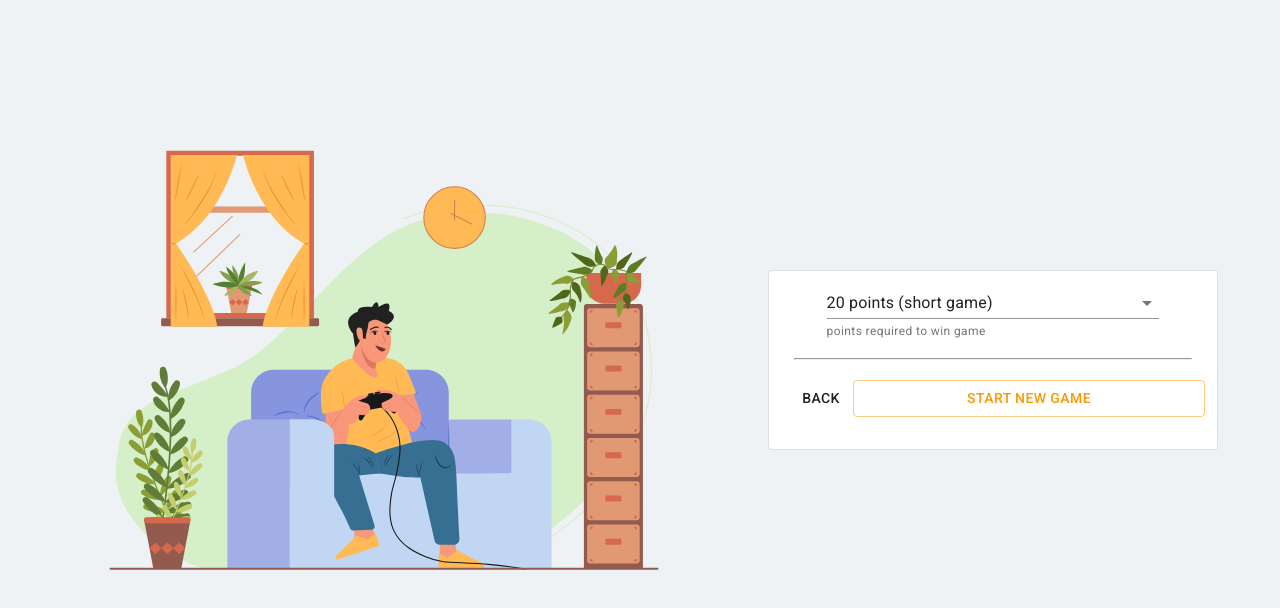
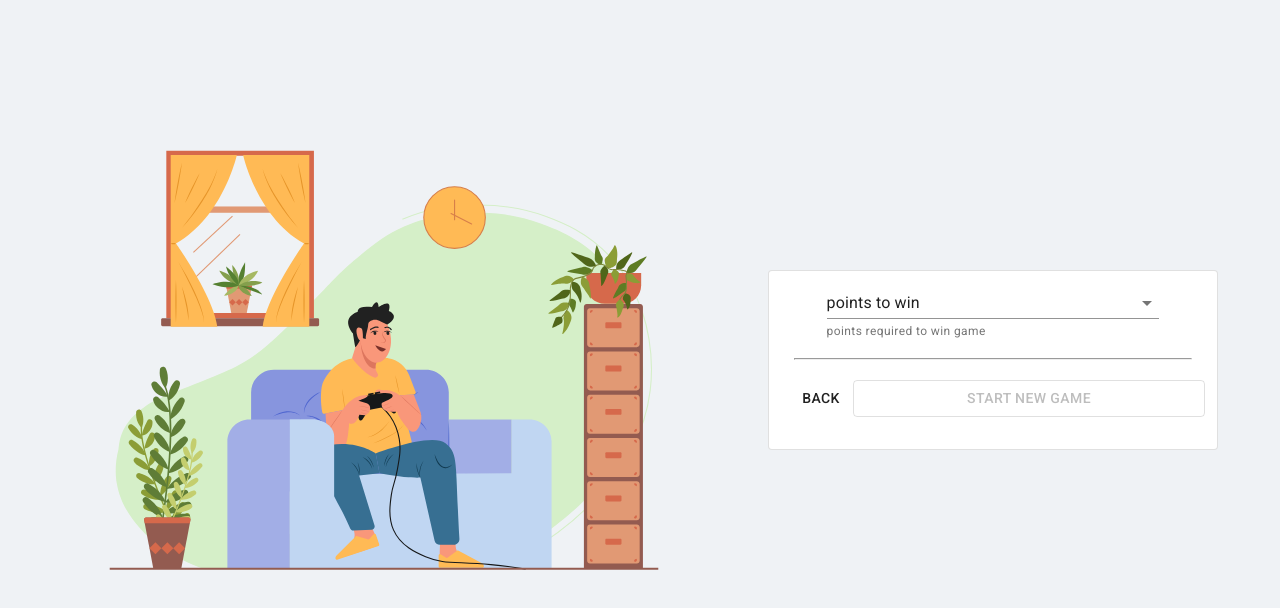
Before and after one commit to allister-grange/pontificate-client, a React (Create React App) app: page / in a window 1280 px wide. Both pictures are taken after a click on the button "START NEW GAME". Shown: the top 608 px of the page. Built offline with nearby package versions, Linux system fonts and the light colour scheme.

Commit message:
Cleaning up the points to win input

```diff
--- a/src/components/StartNewGameSelection.tsx
+++ b/src/components/StartNewGameSelection.tsx
@@ -21,12 +21,13 @@ const StartNewGameSelection = ({
   setShowingStartGameOptions,
 }: StartNewGameSelectionProps): JSX.Element => {
   const history = useHistory();
-  const [pointsToWin, setPointsToWin] = useState(20);
+  const [pointsToWin, setPointsToWin] = useState(-1);
+  const invalidPoints = pointsToWin < 0;
 
   const onSubmit = (event: React.FormEvent<HTMLFormElement>) => {
     event.preventDefault();
 
-    if (pointsToWin <= 0) {
+    if (pointsToWin < 0) {
       return;
     }
 
@@ -56,7 +57,8 @@ const StartNewGameSelection = ({
                 id: "round-pick-simple",
               }}
             >
-              <option value={10}>20 points (short game)</option>
+              <option value={-1}>points to win</option>
+              <option value={20}>20 points (short game)</option>
               <option value={40}>40 points (standard game)</option>
               <option value={80}>80 points (long game)</option>
             </Select>
@@ -74,6 +76,7 @@ const StartNewGameSelection = ({
                 fullWidth
                 color="primary"
                 className="button"
+                disabled={invalidPoints}
               >
                 start new game
               </Button>
```
